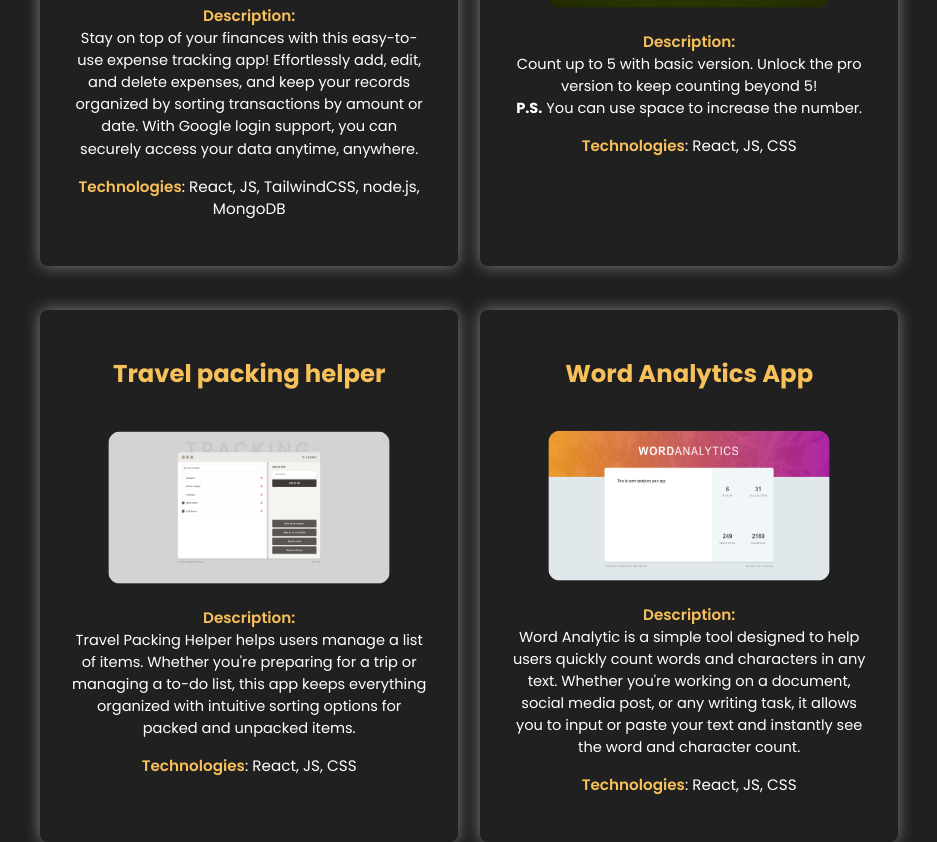
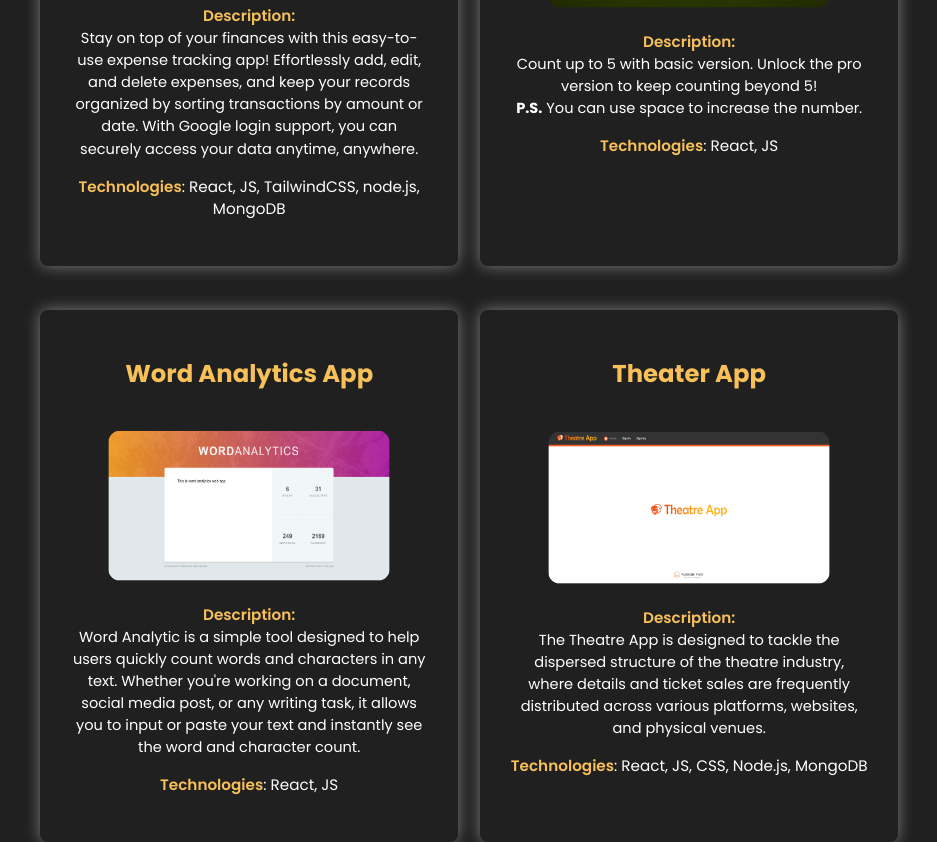
Before and after one commit to uilacceb/portfolio, a React (Vite) app in the folder client/: page /projects in a window 1280 px wide. Shown: the part 1000-1842 px from the top of the page, without its empty margins (171-1108 px from the left). Built offline with nearby package versions, Linux system fonts and the light colour scheme.

Commit message:
modified projects visibility

```diff
--- a/client/src/pages/Projects.jsx
+++ b/client/src/pages/Projects.jsx
@@ -4,7 +4,7 @@ import p2 from "../assets/projects/project2.png";
 //import p3 from "../assets/projects/project3.png";
 // import p4 from "../assets/projects/project4.png";
 import p5 from "../assets/projects/project5.png";
-import p6 from "../assets/projects/project6.png";
+// import p6 from "../assets/projects/project6.png";
 import p7 from "../assets/projects/project7.png";
 import p8 from "../assets/projects/project8.png";
 import p9  from "../assets/projects/project9.png";
@@ -62,25 +62,25 @@ const Projects = () => {
                 <b>P.S.</b> You can use space to increase the number.
               </>
             }
-            technologies="React, JS, CSS"
+            technologies="React, JS"
           />
         </Link>
         {/* project 6 */}
-        <Link to="https://tracking-app-beryl.vercel.app/" target="_blank">
+        {/* <Link to="https://tracking-app-beryl.vercel.app/" target="_blank">
           <ProjectCard
             title="Travel packing helper"
             img={p6}
             description="Travel Packing Helper helps users manage a list of items. Whether you're preparing for a trip or managing a to-do list, this app keeps everything organized with intuitive sorting options for packed and unpacked items."
             technologies="React, JS, CSS"
           />
-        </Link>
+        </Link> */}
         {/* project 5 */}
         <Link to="https://word-analytic.vercel.app/" target="_blank">
           <ProjectCard
             title="Word Analytics App"
             img={p5}
             description="Word Analytic is a simple tool designed to help users quickly count words and characters in any text. Whether you're working on a document, social media post, or any writing task, it allows you to input or paste your text and instantly see the word and character count."
-            technologies="React, JS, CSS"
+            technologies="React, JS"
           />
         </Link>
         {/* project 4 */}
```
